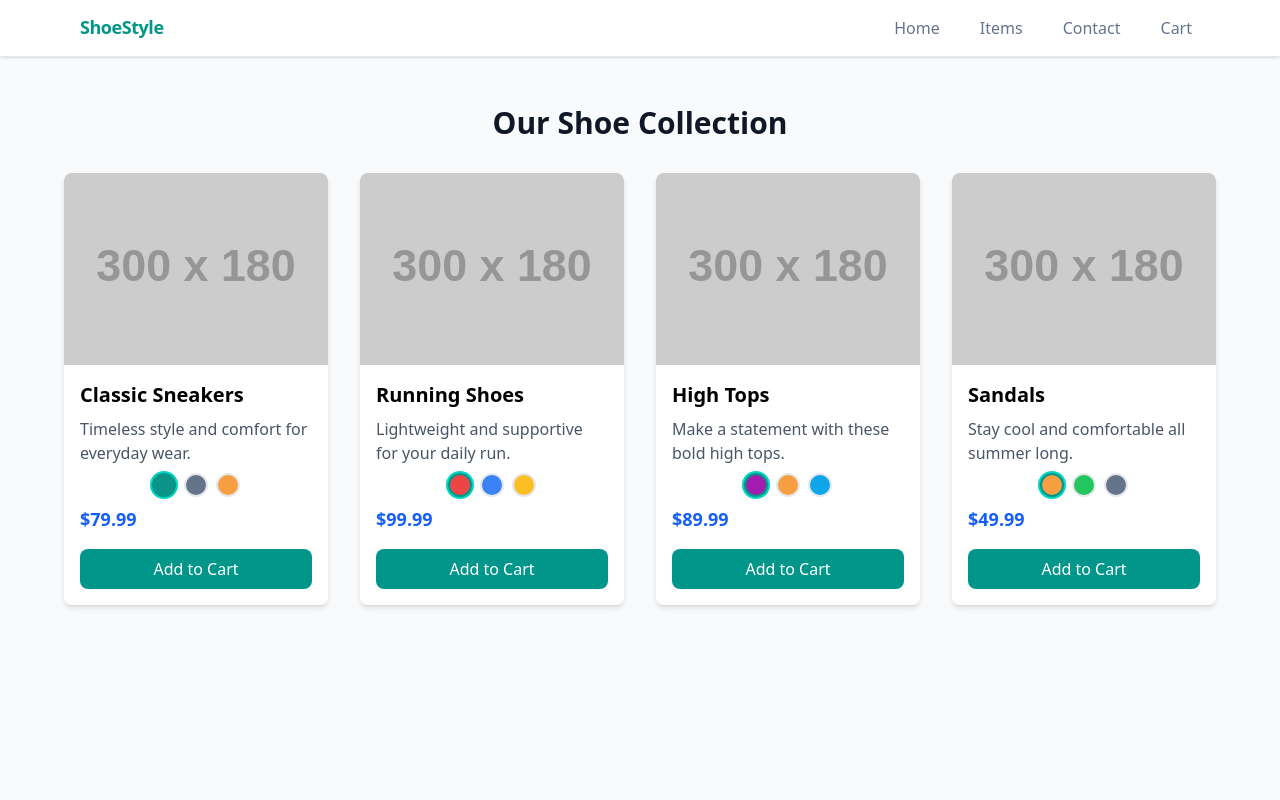
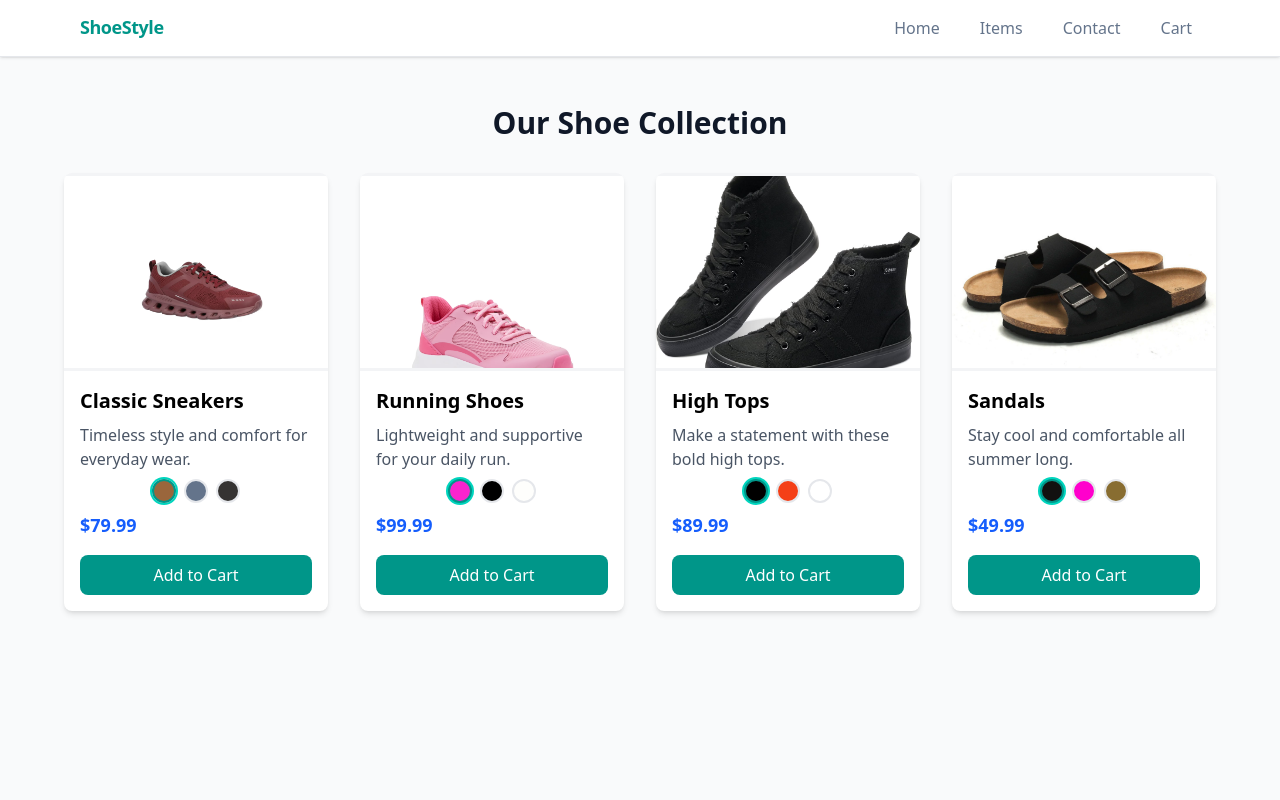
Before and after one commit to CJMerriman/Shoe_Styles_25, a React (Vite) app: page /items in a window 1280 px wide. Shown: the top 800 px of the page. Built offline with nearby package versions, Linux system fonts and the light colour scheme.

Commit message:
fixed spelling and routing

```diff
--- a/src/App.tsx
+++ b/src/App.tsx
@@ -33,7 +33,7 @@ function App() {
                 }
               />
               <Route path="/home" element={<Home />} />
-              <Route path="/contact" element={<Contacts />} />
+              <Route path="/contacts" element={<Contacts />} />
               <Route path="/items" element={<Items />} />
               <Route path="/cart" element={<Cart />} />
             </Routes>
--- a/src/components/sections/Navigation.tsx
+++ b/src/components/sections/Navigation.tsx
@@ -1,13 +1,12 @@
 import React, { useState } from "react";
 import { Link } from "react-router-dom";
-import Button from "../reuseable/Button";
 import Heading from "../reuseable/Heading";
 
 const navLinks = [
   { label: "Home", to: "/" },
-  { label: "Items", to: "/items" },
-  { label: "Contact", to: "/contact" },
-  { label: "Cart", to: "/cart" },
+  { label: "Items", to: "/Items" },
+  { label: "Contact", to: "/Contacts" },
+  { label: "Cart", to: "/Cart" },
 ];
 
 const Navigation: React.FC = () => {
--- a/src/pages/Items.tsx
+++ b/src/pages/Items.tsx
@@ -3,34 +3,51 @@ import { useCart } from "../context/CartContext";
 
 import Button from "../components/reuseable/Button";
 
+
 const items = [
   {
     name: "Classic Sneakers",
     price: "$79.99",
-    image: "https://via.placeholder.com/300x180?text=Sneakers",
+    images: [
+      "/assets/shoe1-1.avif",
+      "/assets/shoe1-2.avif",
+      "/assets/shoe1-3.avif",
+    ],
     description: "Timeless style and comfort for everyday wear.",
-    colors: ["#0D9488", "#64748B", "#F59E42"],
+    colors: ["#803e09ca", "#64748B", "#353332ff"],
   },
   {
     name: "Running Shoes",
     price: "$99.99",
-    image: "https://via.placeholder.com/300x180?text=Running",
+    images: [
+      "/assets/shoe2-1.avif",
+      "/assets/shoe2-2.avif",
+      "/assets/shoe2-3.avif",
+    ],
     description: "Lightweight and supportive for your daily run.",
-    colors: ["#EF4444", "#3B82F6", "#FBBF24"],
+    colors: ["#f924ceff", "#000000ff", "#fefefcff"],
   },
   {
     name: "High Tops",
     price: "$89.99",
-    image: "https://via.placeholder.com/300x180?text=High+Tops",
+    images: [
+      "/assets/hightop1-1.avif",
+      "/assets/hightop1-2.avif",
+      "/assets/hightop1-3.avif",
+    ],
     description: "Make a statement with these bold high tops.",
-    colors: ["#A21CAF", "#F59E42", "#0EA5E9"],
+    colors: ["#000000ff", "#f43f17ff", "#ffffffff"],
   },
   {
     name: "Sandals",
     price: "$49.99",
-    image: "https://via.placeholder.com/300x180?text=Sandals",
+    images: [
+      "/assets/sandal1-1.webp",
+      "/assets/sandal1-2.avif",
+      "/assets/sandal1-3.jpeg",
+    ],
     description: "Stay cool and comfortable all summer long.",
-    colors: ["#F59E42", "#22C55E", "#64748B"],
+    colors: ["#121110ff", "#ff00ccff", "#886d31ff"],
   },
 ];
 
@@ -55,7 +72,7 @@ const Items: React.FC = () => {
     addToCart({
       name: item.name,
       price: item.price,
-      image: item.image,
+      image: item.images[colorIdx],
       color: item.colors[colorIdx],
     });
     setPopup(`${item.name} (${colorName(item.colors[colorIdx])}) added to cart!`);
@@ -84,7 +101,14 @@ const Items: React.FC = () => {
       <div className="grid grid-cols-1 sm:grid-cols-2 md:grid-cols-4 gap-8 max-w-6xl mx-auto">
         {items.map((item, idx) => (
           <div key={idx} className="bg-white rounded-lg shadow-md overflow-hidden flex flex-col">
-            <img src={item.image} alt={item.name} className="w-full h-48 object-cover" />
+            <div className="w-full aspect-[4/3] bg-gray-100 overflow-hidden flex items-center justify-center">
+              <img
+                src={item.images[selectedColors[idx]]}
+                alt={item.name}
+                className="w-full h-full object-cover object-center"
+                style={{ maxHeight: '192px' }}
+              />
+            </div>
             <div className="p-4 flex-1 flex flex-col">
               <h2 className="text-xl font-semibold mb-2">{item.name}</h2>
               <p className="text-gray-600 mb-2">{item.description}</p>
--- a/src/sections/Footer.tsx
+++ b/src/sections/Footer.tsx
@@ -1,14 +1,13 @@
 import React from "react";
 import Paragraph from "../components/reuseable/Paragraph";
-
 import Button from "../components/reuseable/Button";
 import { Link } from "react-router-dom";
 
 const links = [
   { label: "Home", href: "/" },
-  { label: "Shop", href: "/shop" },
-  { label: "Contact", href: "/contact" },
-  { label: "About", href: "/about" },
+  { label: "Shop", href: "/Items" },
+  { label: "Contact", href: "/Contacts" },
+  { label: "Cart", href: "/Cart" },
 ];
 
 const Footer: React.FC = () => {
--- a/src/sections/Hero.tsx
+++ b/src/sections/Hero.tsx
@@ -3,14 +3,14 @@ import React from "react";
 import Heading from "../components/reuseable/Heading";
 import Paragraph from "../components/reuseable/Paragraph";
 import Button from "../components/reuseable/Button";
-import heroBg from "../assets/download.jpg";
+
 
 const Hero: React.FC = () => {
   return (
     <section
       className="relative flex flex-col items-center justify-center min-h-[60vh] w-full text-center px-4 py-16 md:py-32"
       style={{
-        backgroundImage: `url(${heroBg})`,
+        backgroundImage: `url(/assets/download.jpg)`,
         backgroundSize: "cover",
         backgroundPosition: "center",
         backgroundRepeat: "no-repeat",
@@ -26,11 +26,11 @@ const Hero: React.FC = () => {
           Discover the latest trends in footwear. Shop our exclusive collection and find your perfect pair today!
         </Paragraph>
         <div className="flex gap-4 mt-4">
-          <Button as="a" href="/items" variant="primary" size="lg" className="shadow-lg">
+          <Button as="a" href="/Items" variant="primary" size="lg" className="shadow-lg">
             Shop Now
           </Button>
-          <Button as="a" href="/contacts" variant="link" size="lg">
-            Contact US
+          <Button as="a" href="/Contacts" variant="link" size="lg">
+            Contact Us
           </Button>
         </div>
       </div>
```
